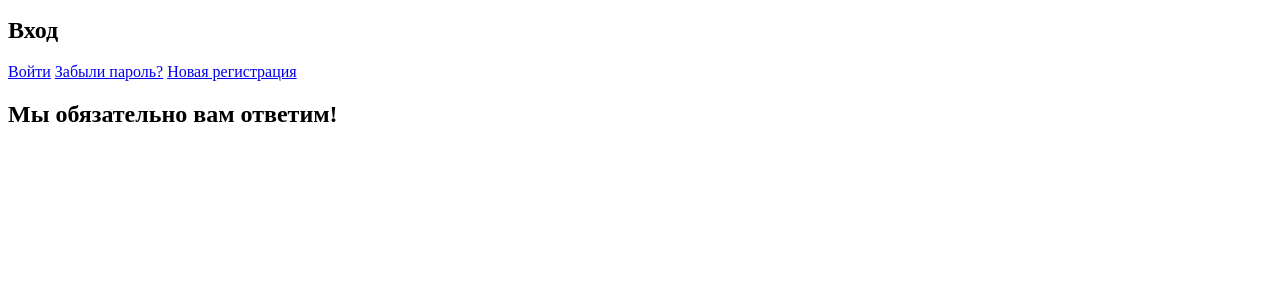
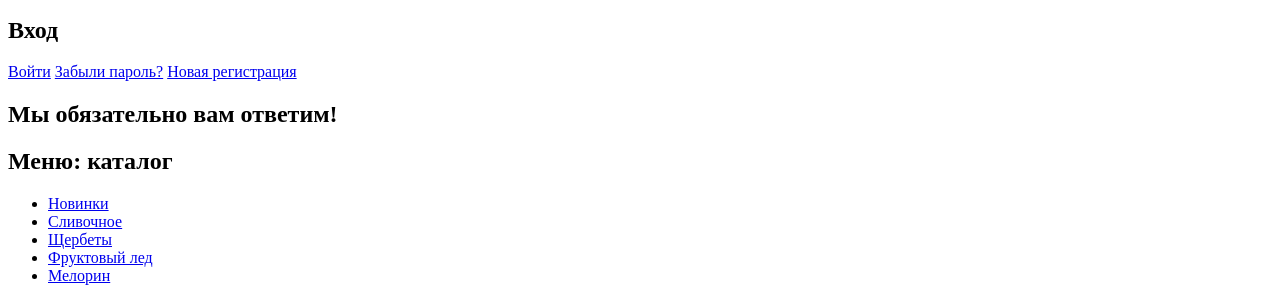
Before and after one commit to sergeykirpik/247812-gllacy-28, a plain HTML site: page index.html in a window 1280 px wide. Shown: the part 3007-3308 px from the top of the page. Before the commit the page ends 3155 px from the top, so only its background shows below. Drawn offline with Linux system fonts and the light colour scheme.

Commit message:
Добавлено меню Каталог

```diff
--- a/index.html
+++ b/index.html
@@ -206,6 +206,27 @@
   <section>
     <h2>Мы обязательно вам ответим!</h2>
   </section>
+
+  <section>
+    <h2 class="visually-hidden">Меню: каталог</h2>
+    <ul>
+      <li>
+        <a href="blank.html">Новинки</a>
+      </li>
+      <li>
+        <a href="catalog.html">Сливочное</a>
+      </li>
+      <li>
+        <a href="blank.html">Щербеты</a>
+      </li>
+      <li>
+        <a href="blank.html">Фруктовый лед</a>
+      </li>
+      <li>
+        <a href="blank.html">Мелорин</a>
+      </li>
+    </ul>
+  </section>
 </body>
 
 </html>
```
